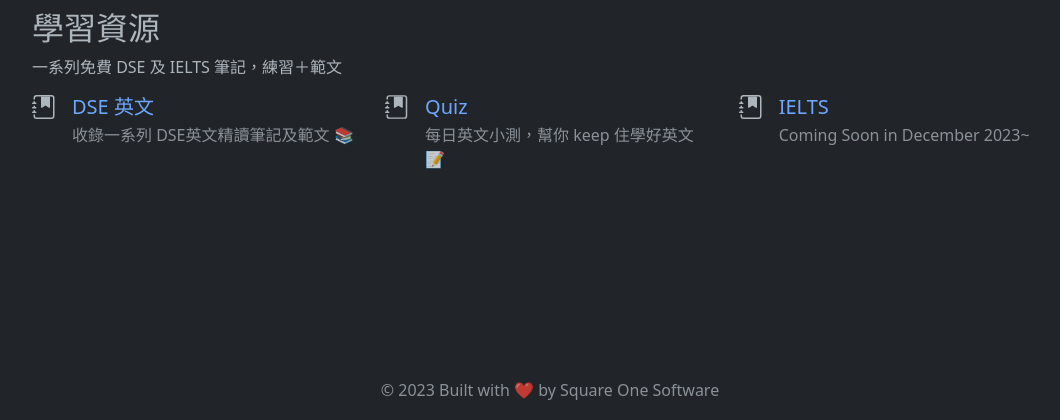
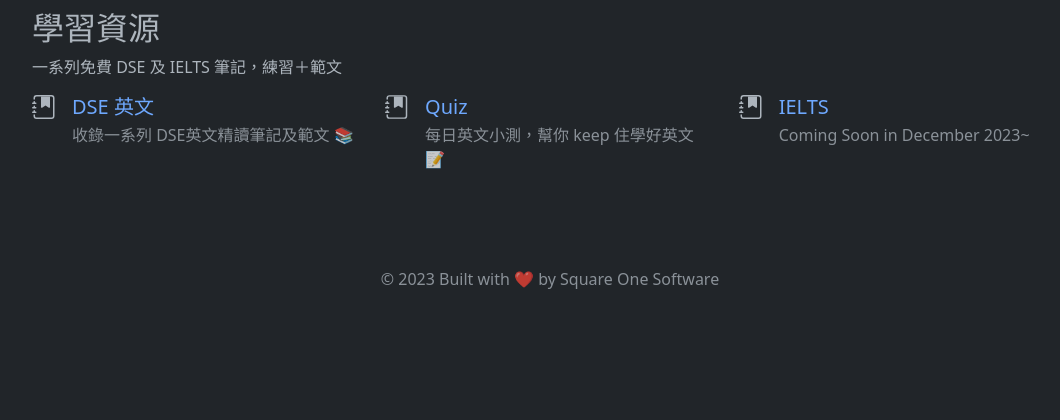
Before and after one commit to louiskwt/starchaser-portal, a Django app: page / in a window 1280 px wide. Shown: the part 380-800 px from the top of the page, without its empty margins (90-1150 px from the left). Run offline with Django 4.2, Linux system fonts and the light colour scheme; parts of the project's set-up code (start-up, migrations or seed data) failed here and were passed over.

Commit message:
fixed footer from main css

```diff
--- a/static/css/main.css
+++ b/static/css/main.css
@@ -3,14 +3,6 @@
   color: #727272;
 }
 
-.footer {
-  position: absolute;
-  bottom: 0;
-  width: 100%;
-  height: 60px;
-  line-height: 60px;
-}
-
 a {
   text-decoration: none !important;
 }
```
